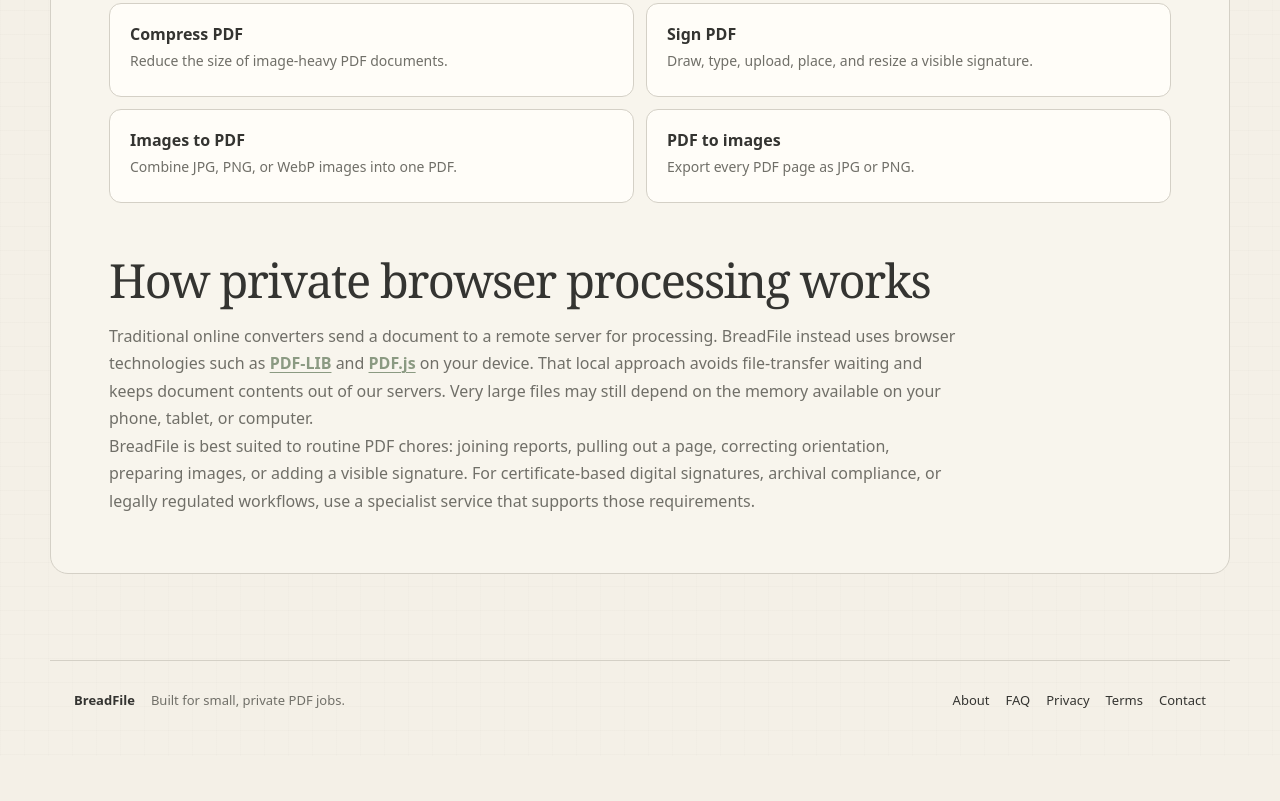
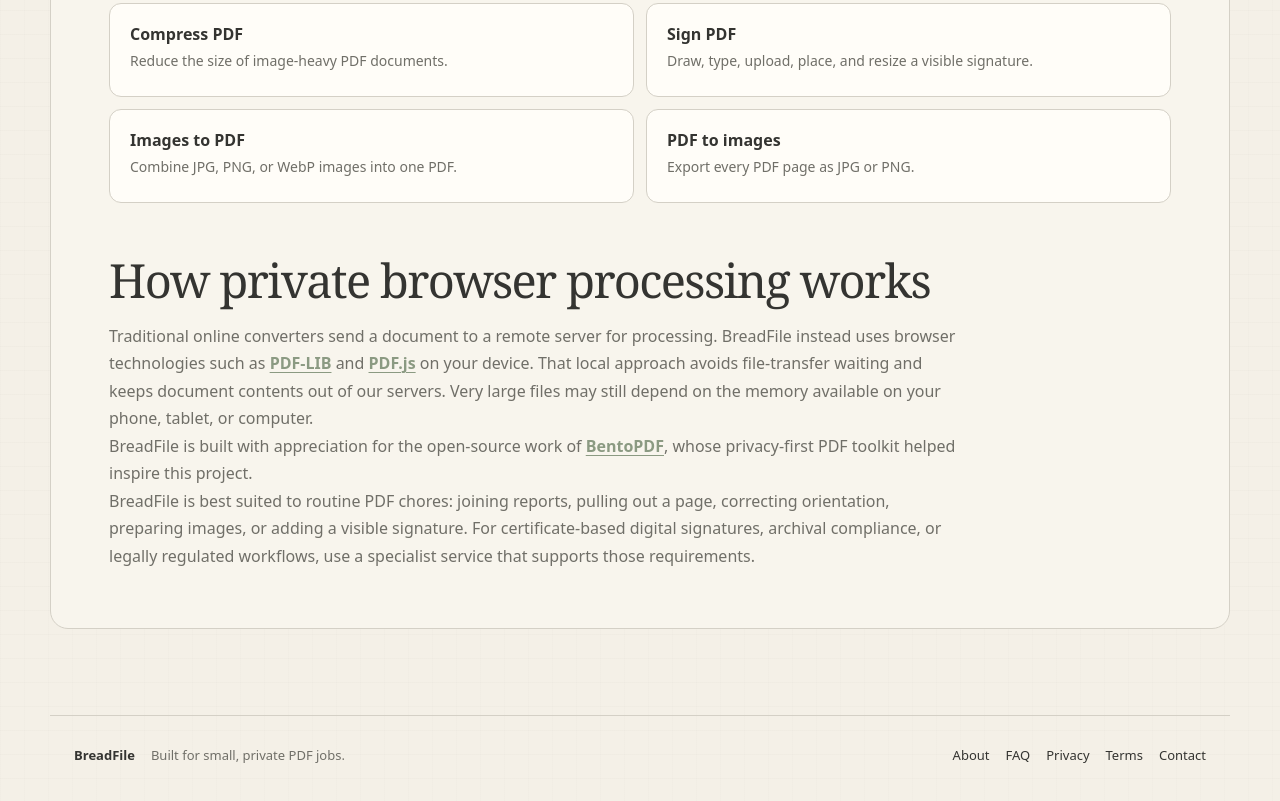
Before and after one commit to rohman13/breadfile, a website built with Vite: page index.html in a window 1280 px wide. Shown: the part 3494-4295 px from the top of the page. Before the commit the page ends 4250 px from the top, so only its background shows below. Built offline with nearby package versions, Linux system fonts and the light colour scheme.

Commit message:
docs: credit BentoPDF on homepage

```diff
--- a/index.html
+++ b/index.html
@@ -154,6 +154,7 @@
       <div class="bread-seo-home__privacy">
         <h2>How private browser processing works</h2>
         <p>Traditional online converters send a document to a remote server for processing. BreadFile instead uses browser technologies such as <a href="https://pdf-lib.js.org/" target="_blank" rel="noopener noreferrer">PDF-LIB</a> and <a href="https://mozilla.github.io/pdf.js/" target="_blank" rel="noopener noreferrer">PDF.js</a> on your device. That local approach avoids file-transfer waiting and keeps document contents out of our servers. Very large files may still depend on the memory available on your phone, tablet, or computer.</p>
+        <p>BreadFile is built with appreciation for the open-source work of <a href="https://github.com/goodtab/bentopdf" target="_blank" rel="noopener noreferrer">BentoPDF</a>, whose privacy-first PDF toolkit helped inspire this project.</p>
         <p>BreadFile is best suited to routine PDF chores: joining reports, pulling out a page, correcting orientation, preparing images, or adding a visible signature. For certificate-based digital signatures, archival compliance, or legally regulated workflows, use a specialist service that supports those requirements.</p>
       </div>
     </section>
```
